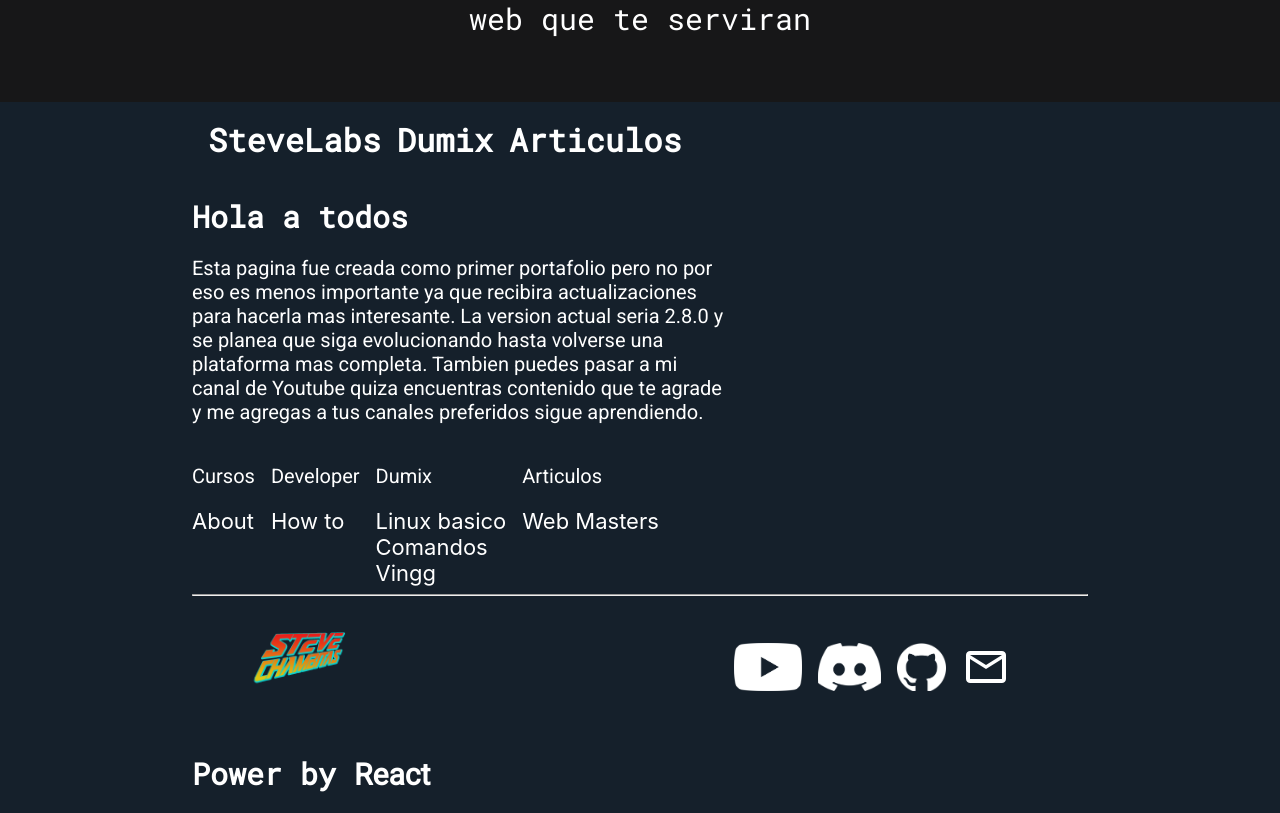
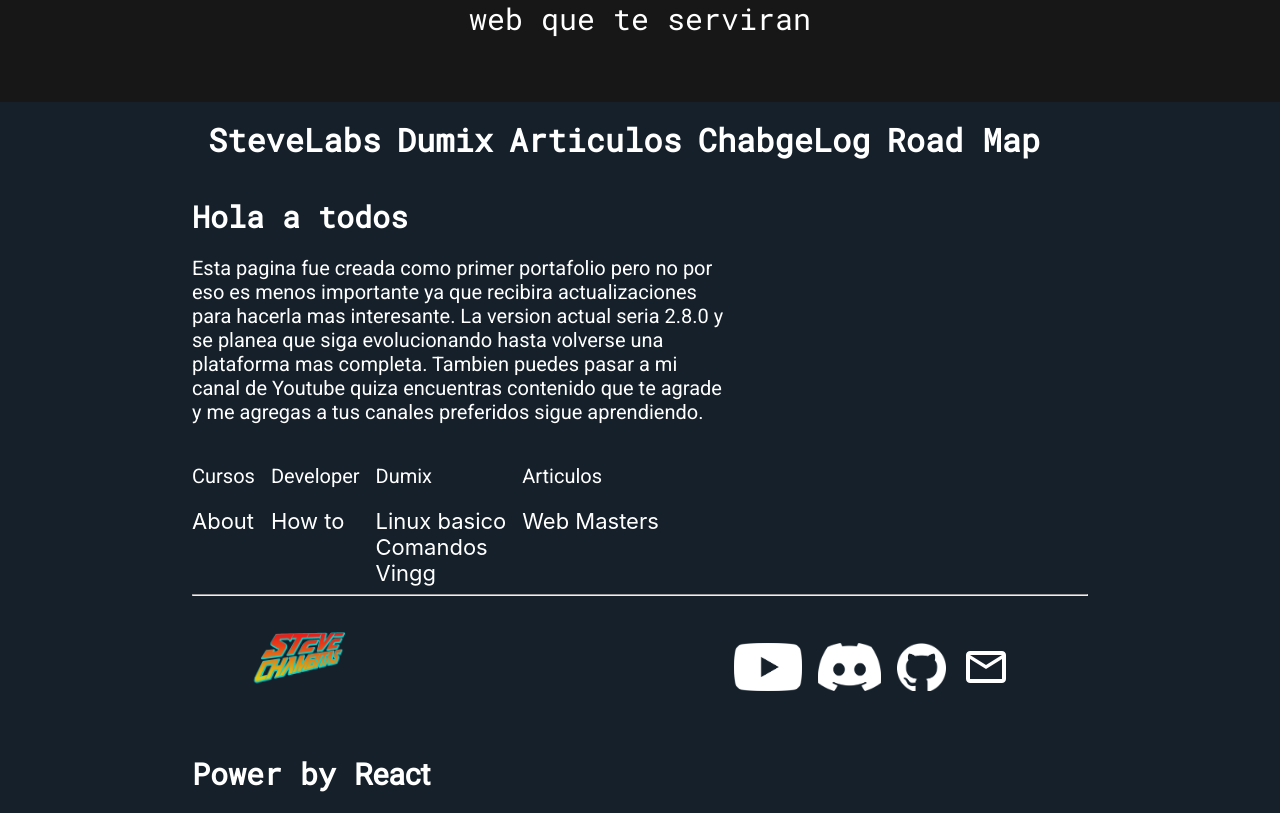
Before and after one commit to SteveBartmoss/steveapp, a React (Create React App) app: page / in a window 1280 px wide. Shown: the part 8154-8967 px from the top of the page. Built offline with nearby package versions, Linux system fonts and the light colour scheme.

Commit message:
add more content for the footer

```diff
--- a/src/component/Pie.jsx
+++ b/src/component/Pie.jsx
@@ -15,6 +15,12 @@ function Pie() {
                         </li>
                         <li>
                             <a className="archor">Articulos</a>
+                        </li>
+                        <li>
+                            <a className="archor">ChabgeLog</a>
+                        </li>
+                        <li>
+                            <a className="archor">Road Map</a>
                         </li>
                     </ul>
                 </Div70>
```
